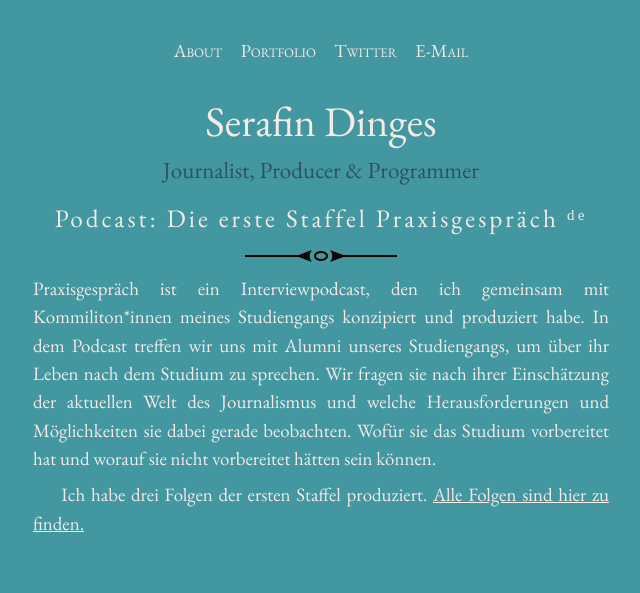
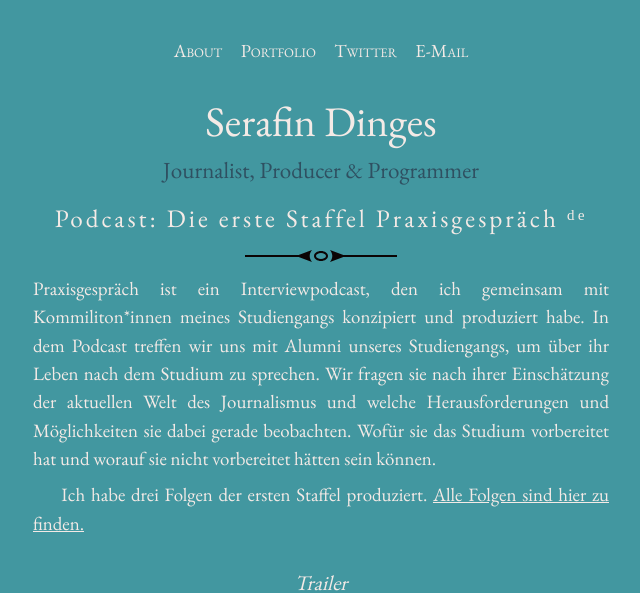
Before and after one commit to SerafinDinges/serafindinges.com, a Jekyll site: the page built from _posts/2020-09-14-praxisgespraech.md, in a window 1280 px wide. Shown: the top 593 px of the page, without its empty margins (319-959 px from the left). Built offline with Jekyll 4.4.1, drawn with Linux system fonts in a browser that asks for light colours.

```diff
--- a/_posts/2020-09-14-praxisgespraech.md
+++ b/_posts/2020-09-14-praxisgespraech.md
@@ -6,21 +6,12 @@ layout: post
 Praxisgespräch ist ein Interviewpodcast, den ich gemeinsam mit Kommiliton*innen meines Studiengangs konzipiert und produziert habe. In dem Podcast treffen wir uns mit Alumni unseres Studiengangs, um über ihr Leben nach dem Studium zu sprechen. Wir fragen sie nach ihrer Einschätzung der aktuellen Welt des Journalismus und welche Herausforderungen und Möglichkeiten sie dabei gerade beobachten. Wofür sie das Studium vorbereitet hat und worauf sie nicht vorbereitet hätten sein können.
 
 Ich habe drei Folgen der ersten Staffel produziert. [Alle Folgen sind hier zu finden.](https://praxis-udk.de/tag/audio/)
-
-#### Trailer
-
+##### Trailer
 <iframe src="https://anchor.fm/praxisgespraech/embed/episodes/Praxisgesprch-Intro-ei3549" height="166px" width="100%" frameborder="0" scrolling="no"></iframe>
-
-#### Videojournalistin Sarah Lehnert (Y-Kollektiv)
-
+##### Videojournalistin Sarah Lehnert (Y-Kollektiv)
 <iframe src="https://anchor.fm/praxisgespraech/embed/episodes/Praxisgesprch-mit-Sarah-Lehnert--von-Serafin-Dinges-ei354h/a-a2ue9qu" height="166px" width="100%" frameborder="0" scrolling="no"></iframe>
-
-#### Onlineredakteur Fabian Soethof (Musikexpress)
-
+##### Onlineredakteur Fabian Soethof (Musikexpress)
 <iframe src="https://anchor.fm/praxisgespraech/embed/episodes/Praxisgesprch-mit-Fabian-Soethof--von-Serafin-Dinges-ei4lt2" height="166px" width="100%" frameborder="0" scrolling="no"></iframe>
-
-#### Netzaktivistin Marie Gutbub
-
+##### Netzaktivistin Marie Gutbub
 <iframe src="https://anchor.fm/praxisgespraech/embed/episodes/Praxisgesprch-mit-Marie-Gutbub--von-Serafin-Dinges-ej4eq9" height="166px" width="100%" frameborder="0" scrolling="no"></iframe>
-
 Der Podcast ist auf [Spotify](https://open.spotify.com/show/3L92fBTf5P2JVFX1pwcyZg), [Apple Podcasts](https://podcasts.apple.com/de/podcast/praxisgespr%C3%A4ch/id1519502780) usw. zu finden. Die URL des Feeds findet ihr hier: https://feeds.feedburner.com/praxis-udk
```
